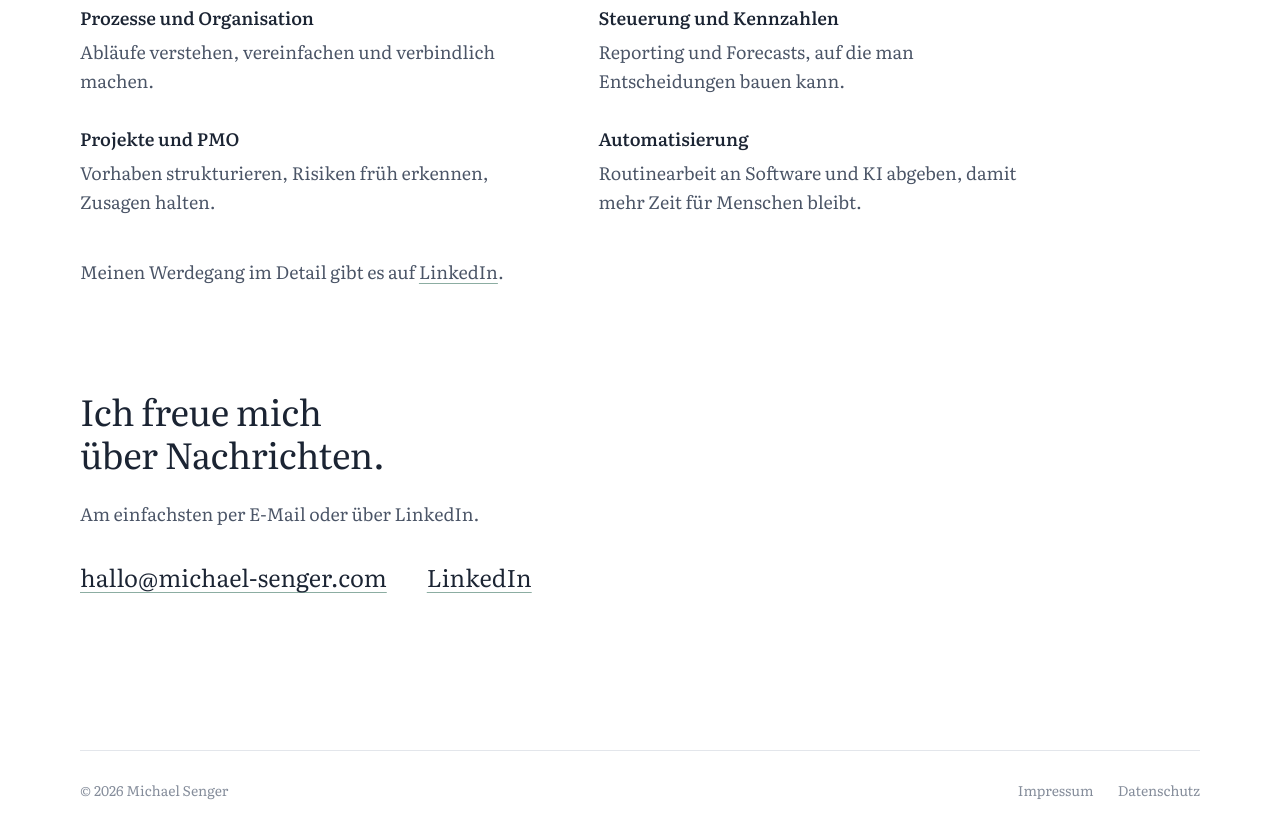
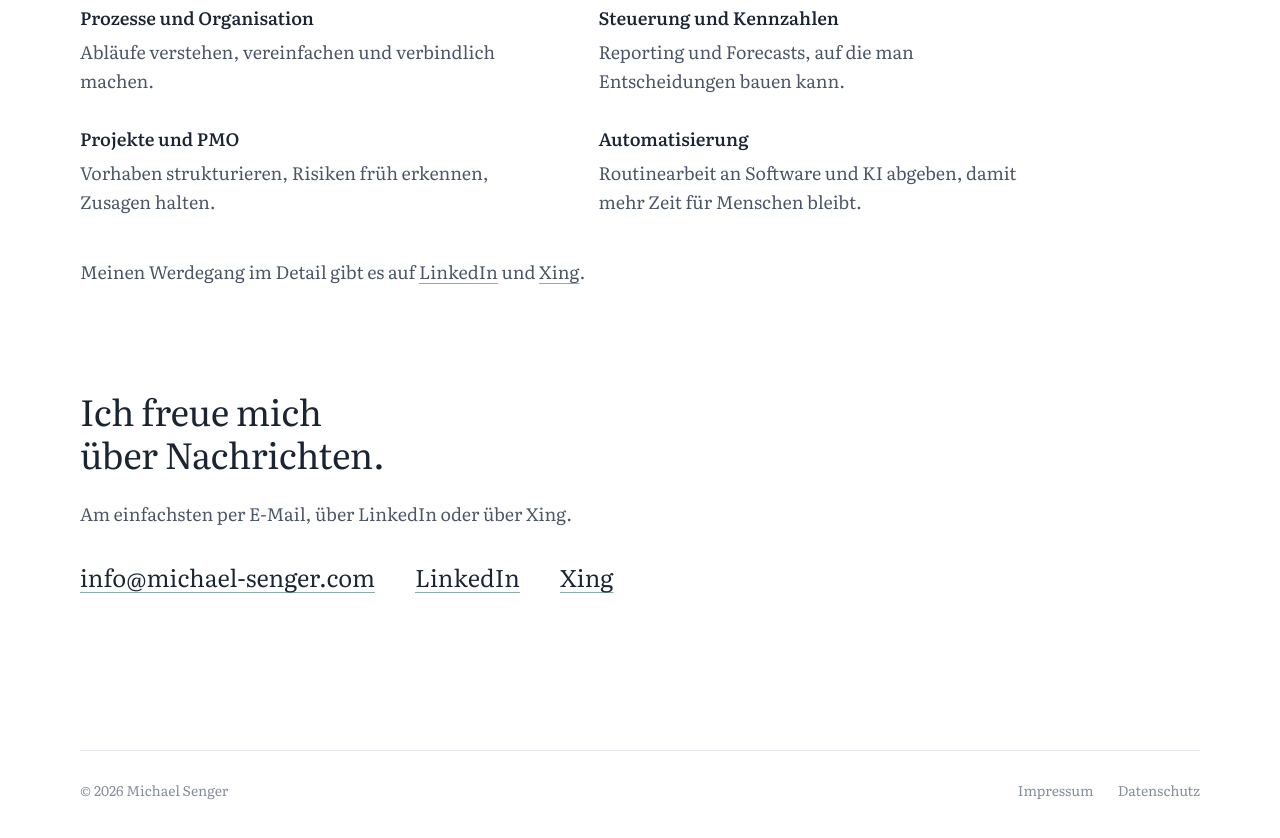
Before and after one commit to Mikeracer007/michael-senger.com, a plain HTML site: page index.html in a window 1280 px wide. Shown: the part 2264-3102 px from the top of the page. Drawn offline with Linux system fonts and the light colour scheme.

Commit message:
v0.3: Impressum, Datenschutz und Kontakt gefüllt
Anschrift, info@michael-senger.com, LinkedIn und Xing eingetragen.

Co-Authored-By: Claude Opus 5.5 <noreply@anthropic.com>
Claude-Session: https://claude.ai/code/session_01NkDxP4RvqqBNJMvcSXRmtz

```diff
--- a/index.html
+++ b/index.html
@@ -112,17 +112,16 @@
         <div><dt>Projekte und PMO</dt><dd>Vorhaben strukturieren, Risiken früh erkennen, Zusagen halten.</dd></div>
         <div><dt>Automatisierung</dt><dd>Routinearbeit an Software und KI abgeben, damit mehr Zeit für Menschen bleibt.</dd></div>
       </dl>
-      <!-- TODO: echte LinkedIn-URL eintragen -->
-      <p class="aside">Meinen Werdegang im Detail gibt es auf <a href="https://www.linkedin.com/" rel="noopener">LinkedIn</a>.</p>
+      <p class="aside">Meinen Werdegang im Detail gibt es auf <a href="https://www.linkedin.com/in/michael-s-34b532137/" rel="noopener">LinkedIn</a> und <a href="https://www.xing.com/profile/Michael_Senger9" rel="noopener">Xing</a>.</p>
     </section>
 
     <section class="block wrap contact" id="kontakt">
       <h2>Ich freue mich über Nachrichten.</h2>
-      <p class="prose">Am einfachsten per E-Mail oder über LinkedIn.</p>
+      <p class="prose">Am einfachsten per E-Mail, über LinkedIn oder über Xing.</p>
       <ul class="contact-links">
-        <!-- TODO: echte Kontaktadresse und LinkedIn-URL eintragen -->
-        <li><a href="mailto:hallo@michael-senger.com">hallo@michael-senger.com</a></li>
-        <li><a href="https://www.linkedin.com/" rel="noopener">LinkedIn</a></li>
+        <li><a href="mailto:info@michael-senger.com">info@michael-senger.com</a></li>
+        <li><a href="https://www.linkedin.com/in/michael-s-34b532137/" rel="noopener">LinkedIn</a></li>
+        <li><a href="https://www.xing.com/profile/Michael_Senger9" rel="noopener">Xing</a></li>
       </ul>
     </section>
   </main>
```
Also changed, not shown: datenschutz.html (+4 -3 lines), impressum.html (+2 -3 lines), 1 other file.
